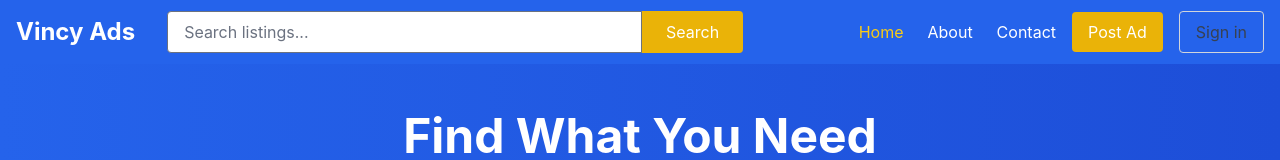
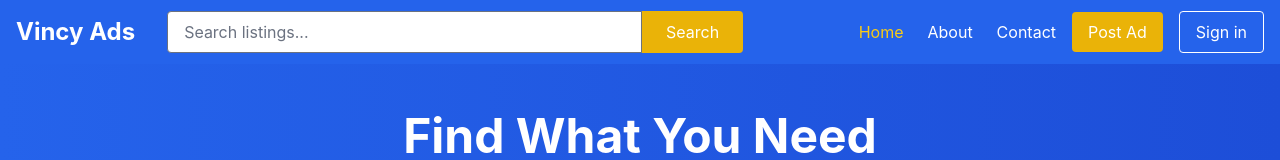
Before and after one commit to RagPrice/vincy-ads, a React (Vite) app: page / in a window 1280 px wide. Shown: the top 160 px of the page. Built offline with nearby package versions, Linux system fonts and the light colour scheme.

Commit message:
Update navbar: Change Sign in button to white

```diff
--- a/src/components/Navbar.tsx
+++ b/src/components/Navbar.tsx
@@ -70,7 +70,7 @@ const Navbar: React.FC = () => {
               </Link>
               <Link
                 to="/login"
-                className="px-4 py-2 border border-gray-300 text-gray-700 rounded hover:border-gray-400 hover:bg-gray-50 transition duration-200"
+                className="px-4 py-2 border border-white text-white rounded hover:border-gray-200 hover:bg-white hover:text-gray-700 transition duration-200"
               >
                 Sign in
               </Link>
```
